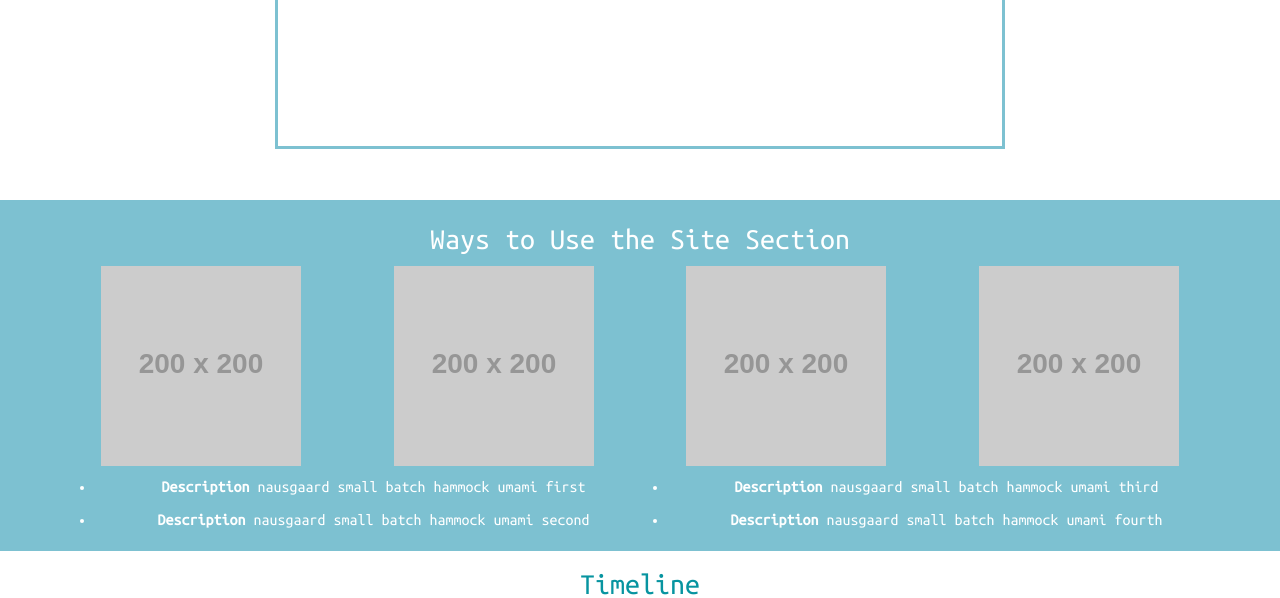
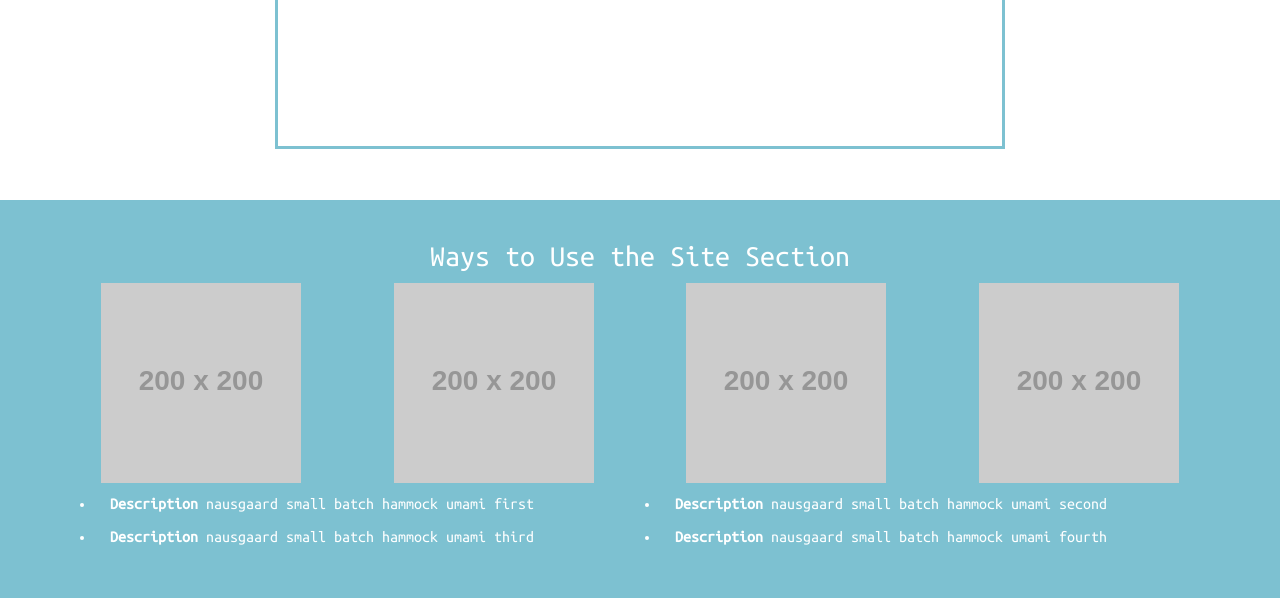
Before and after one commit to crtarsorg/data-centar, a Flask app: page /about/ in a window 1280 px wide. Shown: the part 718-1316 px from the top of the page. Run offline with Flask 2, Linux system fonts and the light colour scheme; grey boxes labelled with a size stand in for pictures from a placeholder-image service; parts of the project's set-up code (start-up, migrations or seed data) failed here and were passed over; some libraries are stand-ins or nearby versions.

Commit message:
about page grid fixes

```diff
--- a/app/static/css/style.css
+++ b/app/static/css/style.css
@@ -278,6 +278,9 @@ select.primary-content-color{
 	border: 2px solid #0794A0;
     vertical-align: middle;
 }
+#descHowToUse li {
+    text-align: left;
+}
 /*=====  End of about page  ======*/
 
 /*===================================
--- a/app/templates/mod_about/index.html
+++ b/app/templates/mod_about/index.html
@@ -23,12 +23,6 @@
 .padding-10{ padding:10px;}
 .explore-icon{width: 180px;}
  */
-
-#descHowToUse {
-    columns: 2;
-    -webkit-columns: 2;
-    -moz-columns: 2;
-}
 
 #timelineImg {
     max-width: 100%;
@@ -77,10 +71,10 @@ $(function() {
 
 
         $("#descHowToUse").html("");
-        $("#descHowToUse").append($("<li>").append("<p>Some Text.<br/>Nesto nesto" + random() + "</p>"));
-        $("#descHowToUse").append($("<li>").append("<p>Some Text.<br/>Nesto nesto" + random() + "</p>"));
-        $("#descHowToUse").append($("<li>").append("<p>Some Text.<br/>Nesto nesto" + random() + "</p>"));
-        $("#descHowToUse").append($("<li>").append("<p>Some Text.<br/>Nesto nesto" + random() + "</p>"));
+        $("#descHowToUse").append($("<li class='col-xs-6'>").append("<p>Some Text. Nesto nesto" + random() + "</p>"));
+        $("#descHowToUse").append($("<li class='col-xs-6'>").append("<p>Some Text. Nesto nesto" + random() + "</p>"));
+        $("#descHowToUse").append($("<li class='col-xs-6'>").append("<p>Some Text. Nesto nesto" + random() + "</p>"));
+        $("#descHowToUse").append($("<li class='col-xs-6'>").append("<p>Some Text. Nesto nesto" + random() + "</p>"));
     })
 })
 </script>
@@ -108,11 +102,11 @@ $(function() {
     </div>
 </div>
 <!-- Ways to Use the Site Section -->
-<section id="howToUseS" class="container-fluid content-section text-center secondary-color white-content margin-4p">
+<section id="howToUseS" class="container-fluid content-section text-center secondary-color white-content margin-4p padding-sm">
     <div class="row">
         <div class="container">
-            <h2 class="margin-2p">Ways to Use the Site Section</h2>
-            <div class="row text-center ">
+            <h2>Ways to Use the Site Section</h2>
+            <div class="row">
                 <div class="col-md-3 col-xs-6 padding-10">
                     <img class="explore-icon" src="http://placehold.it/200x200" alt=""></div>
                 <div class="col-md-3 col-xs-6 padding-10">
@@ -124,16 +118,16 @@ $(function() {
             </div>
             <div class="row">
                 <ul id="descHowToUse">
-                    <li>
+                    <li class="col-xs-6">
                         <p><b>Description</b> nausgaard small batch hammock umami first</p>
                     </li>
-                    <li>
+                    <li class="col-xs-6">
                         <p><b>Description</b> nausgaard small batch hammock umami second</p>
                     </li>
-                    <li>
+                    <li class="col-xs-6">
                         <p><b>Description</b> nausgaard small batch hammock umami third</p>
                     </li>
-                    <li>
+                    <li class="col-xs-6">
                         <p><b>Description</b> nausgaard small batch hammock umami fourth</p>
                     </li>
                 </ul>
@@ -142,7 +136,7 @@ $(function() {
     </div>
 </section>
 <!-- Timeline Section -->
-<section id="timelineS" class="container-fluid  section-height content-section text-center primary-content-color">
+<section id="timelineS" class="container-fluid content-section text-center primary-content-color">
     <div class="row">
         <div class="col-lg-8 col-lg-offset-2">
             <h2 class="margin-2p">Timeline</h2>
@@ -154,7 +148,7 @@ $(function() {
     </div>
 </section>
 <!-- Funders Section -->
-<section id="fundersS" class="container-fluid text-center primary-color white-content">
+<section id="fundersS" class="container-fluid text-center primary-color white-content margin-4p">
     <div class="container">
         <div class="padding-sm">
             <h2>Partners</h2>
```
